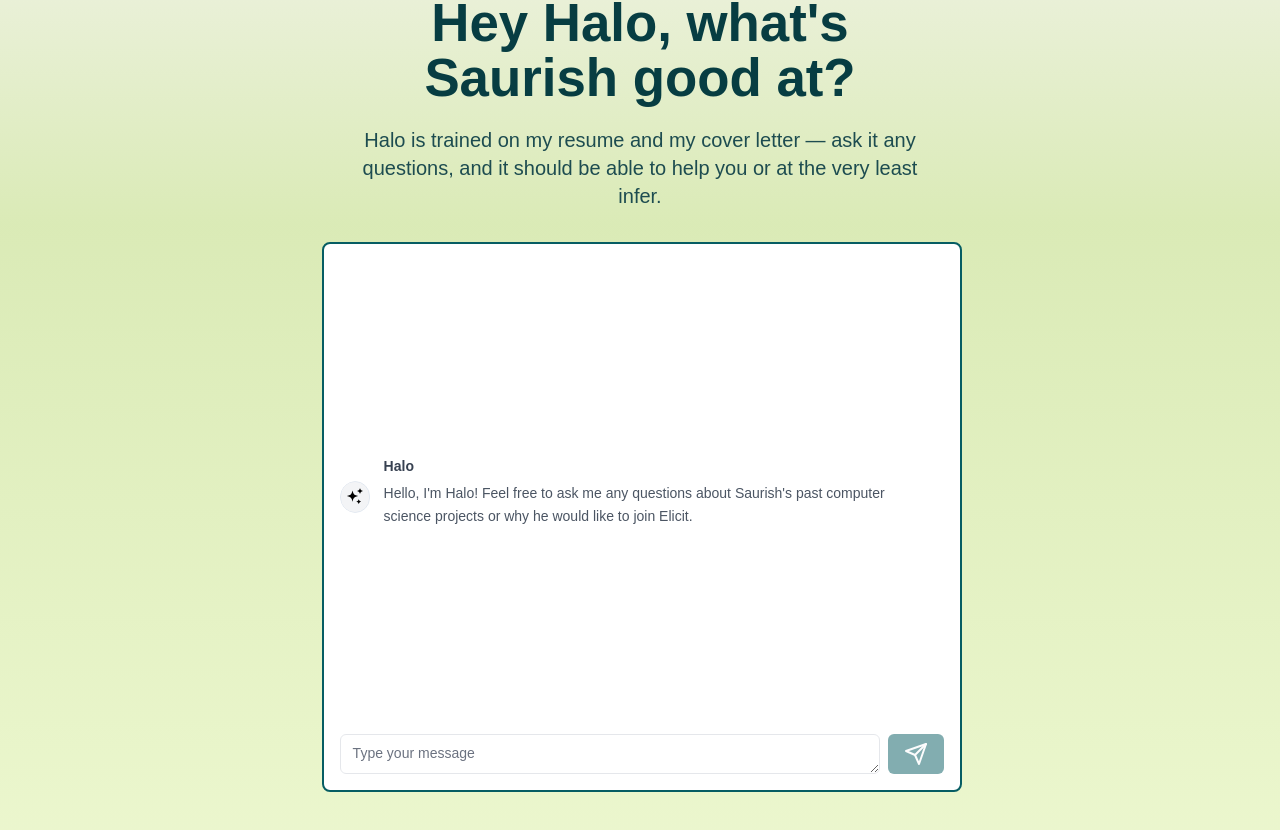
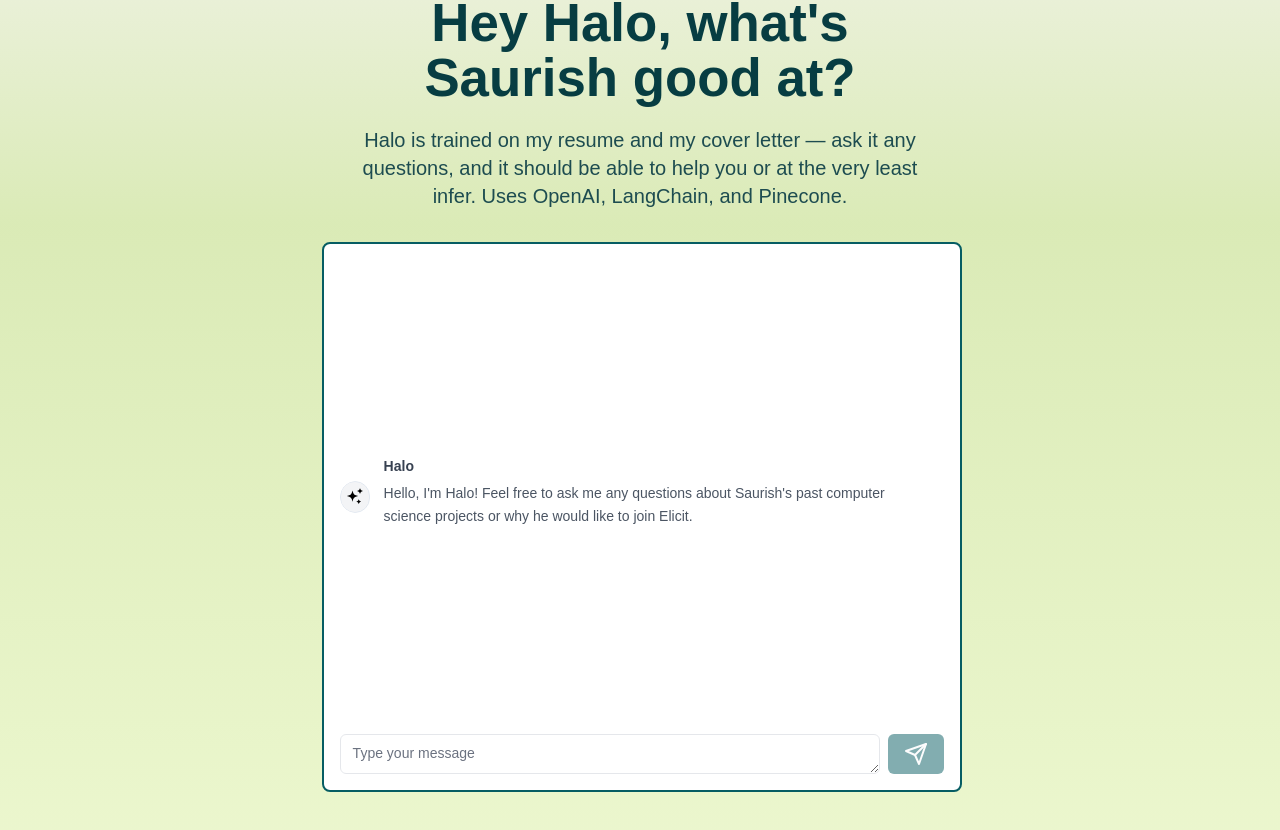
Before and after one commit to minor/hire-me-elicit, a Next.js app: page / in a window 1280 px wide. Shown: the part 2797-3627 px from the top of the page. Built offline with nearby package versions, Linux system fonts and the light colour scheme.

Commit message:
chore: add og image

```diff
--- a/app/layout.tsx
+++ b/app/layout.tsx
@@ -8,8 +8,7 @@
   title: "Why you should hire me as your intern: Elicit",
   description: "Why you should hire me as your intern: Elicit",
   openGraph: {
-    images:
-      "https://cdn.prod.website-files.com/6516f50e7a19045d3d7b12f2/651bbd68d308f8ac4a10837e_Fav%20Ico%20Elicit.png",
+    images: "/og.png",
   },
 };
 
--- a/app/page.tsx
+++ b/app/page.tsx
@@ -388,7 +388,7 @@
               <div className="testimonial-text">
                 Halo is trained on my resume and my cover letter — ask it any
                 questions, and it should be able to help you or at the very
-                least infer.
+                least infer. Uses OpenAI, LangChain, and Pinecone.
               </div>
               <Halo />
             </div>
```
Also changed, not shown: public/og.png (added).
